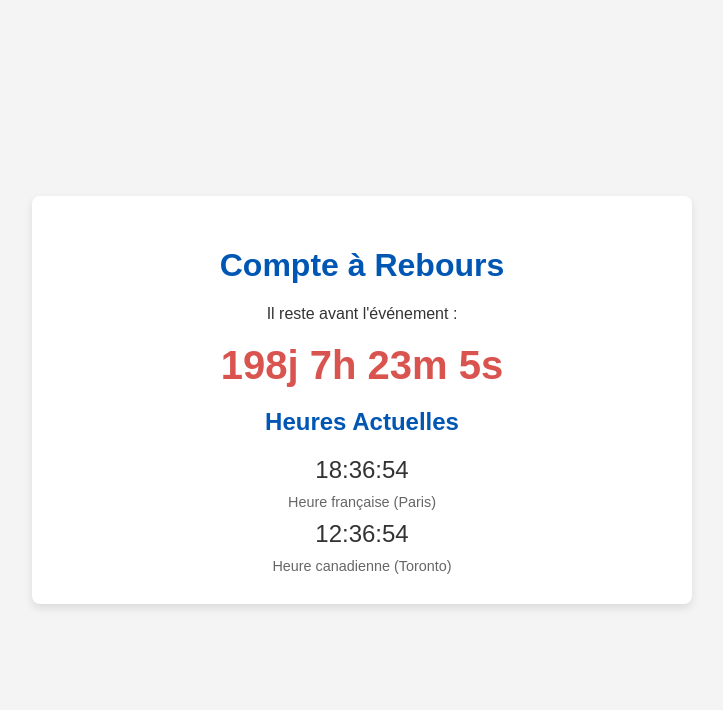
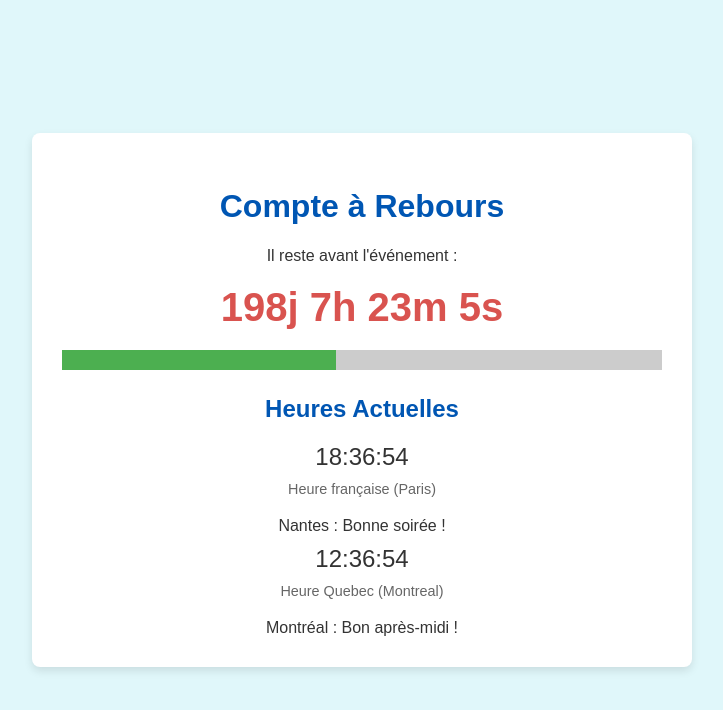
Before and after one commit to doggerip/papate, a plain HTML site: page index.html in a window 1280 px wide. Shown: the whole page, without its empty margins (278-1001 px from the left). Drawn offline with Linux system fonts and the light colour scheme.

Commit message:
first commit

```diff
--- a/css/style.css
+++ b/css/style.css
@@ -22,8 +22,9 @@ body {
     width: 100%;
 }
 
-h1, h2 {
+h1, h2, h3 {
     color: #0056b3;
+    margin-top: 25px; /* Ajout pour espacer les nouvelles sections */
 }
 
 .countdown {
@@ -42,4 +43,27 @@ h1, h2 {
     font-size: 0.9em;
     color: #666;
     margin-top: 5px;
+    margin-bottom: 20px; /* Ajout pour espacer des sections suivantes */
 }
+
+/* Nouveaux styles pour la météo */
+.weather-info {
+    font-size: 1.2em;
+    margin-bottom: 5px;
+}
+
+.weather-description {
+    text-transform: capitalize; /* Met la première lettre en majuscule */
+    margin-right: 5px;
+}
+
+.temperature {
+    font-weight: bold;
+    color: #3f7b24; /* Couleur pour la température */
+}
+
+.sun-times {
+    font-size: 0.95em;
+    color: #555;
+    margin-bottom: 20px;
+}
--- a/index.html
+++ b/index.html
@@ -11,12 +11,17 @@
     <h1>Compte à Rebours</h1>
     <p>Il reste avant l'événement :</p>
     <div class="countdown" id="countdown"></div>
-
+    <div id="progressBarContainer" style="width:100%;background:#ccc;height:20px;">
+        <div id="progressBar" style="height:100%;width:0;background:#4caf50;"></div>
+    </div>
     <h2>Heures Actuelles</h2>
     <div class="time-display" id="frenchTime"></div>
     <div class="time-zone-label">Heure française (Paris)</div>
+    <div id="messageNantes"></div>
+
     <div class="time-display" id="canadianTime"></div>
-    <div class="time-zone-label">Heure canadienne (Toronto)</div>
+    <div class="time-zone-label">Heure Quebec (Montreal)</div>
+    <div id="messageMontreal"></div>
 </div>
 
 <script src="js/script.js"></script>
--- a/js/script.js
+++ b/js/script.js
@@ -38,12 +38,47 @@ function getFormattedTime(timeZone) {
 // --- Fonction de mise à jour des heures ---
 function updateTimes() {
     document.getElementById('frenchTime').innerHTML = getFormattedTime('Europe/Paris');
-    document.getElementById('canadianTime').innerHTML = getFormattedTime('America/Toronto'); // Ou 'America/Montreal', 'America/Vancouver', etc.
+    document.getElementById('canadianTime').innerHTML = getFormattedTime('America/Montreal');
 }
-
 // --- Lancement des mises à jour ---
 updateCountdown(); // Appel initial pour éviter un délai d'une seconde au démarrage
 updateTimes();     // Appel initial pour afficher les heures immédiatement
 
 const countdownInterval = setInterval(updateCountdown, 1000); // Mise à jour toutes les secondes pour le compte à rebours
 setInterval(updateTimes, 1000); // Mise à jour toutes les secondes pour les heures
+
+function updateBackground() {
+    const hour = new Date().getHours();
+    if (hour >= 7 && hour < 20) {
+        document.body.style.background = "#e0f7fa"; // Jour
+    } else {
+        document.body.style.background = "#263238"; // Nuit
+    }
+}
+updateBackground();
+setInterval(updateBackground, 60000);
+
+function updateProgressBar() {
+    const now = new Date().getTime();
+    const total = targetDate - (new Date('2025-01-01T00:00:00').getTime());
+    const elapsed = now - (new Date('2025-01-01T00:00:00').getTime());
+    const percent = Math.min(100, Math.max(0, (elapsed / total) * 100));
+    document.getElementById('progressBar').style.width = percent + "%";
+}
+updateProgressBar();
+setInterval(updateProgressBar, 1000);
+
+function getPersonalizedMessage(hour) {
+    if (hour < 6) return "Bonne nuit !";
+    if (hour < 12) return "Bonjour !";
+    if (hour < 18) return "Bon après-midi !";
+    return "Bonne soirée !";
+}
+function updateMessages() {
+    const nantesHour = new Date().toLocaleTimeString('fr-FR', { hour: '2-digit', hour12: false, timeZone: 'Europe/Paris' });
+    const montrealHour = new Date().toLocaleTimeString('fr-FR', { hour: '2-digit', hour12: false, timeZone: 'America/Montreal' });
+    document.getElementById('messageNantes').textContent = "Nantes : " + getPersonalizedMessage(parseInt(nantesHour, 10));
+    document.getElementById('messageMontreal').textContent = "Montréal : " + getPersonalizedMessage(parseInt(montrealHour, 10));
+}
+updateMessages();
+setInterval(updateMessages, 60000);
```
